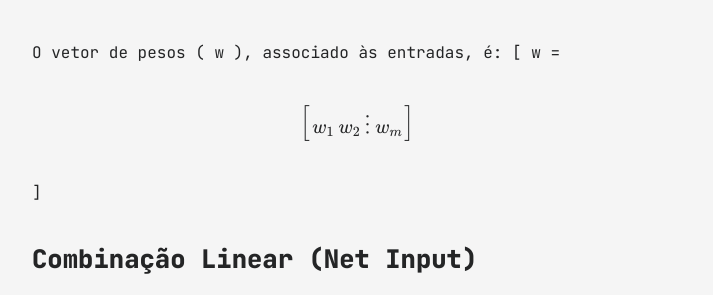
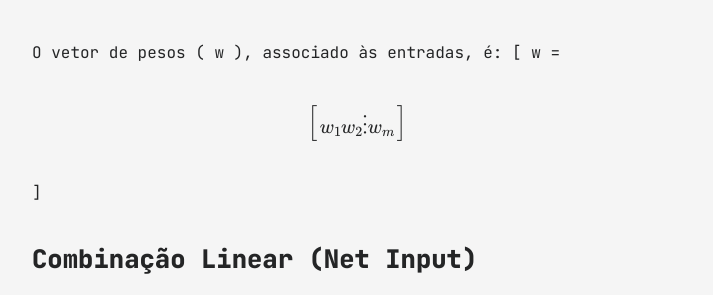
Before and after one commit to christianbaptista/jekyll-blog, a Jekyll site: the page built from all_collections/_posts/2024-11-26-the-formal-definition-of-the-artificial-neural.md, in a window 1280 px wide and 900 px high, scrolled down 1459 px. Shown: the part 172-467 px from the top of the window, without its empty margins (283-996 px from the left). Built offline with Jekyll 4.4.1, drawn with Linux system fonts in a browser that asks for light colours.

```diff
--- a/all_collections/_posts/2024-11-26-the-formal-definition-of-the-artificial-neural.md
+++ b/all_collections/_posts/2024-11-26-the-formal-definition-of-the-artificial-neural.md
@@ -37,9 +37,9 @@ O vetor de pesos \( w \), associado às entradas, é:
 \[
 w =
 \begin{bmatrix}
-w_1 \\\\
-w_2 \\\\
-\vdots \\\\
+w_1
+w_2
+\vdots
 w_m
 \end{bmatrix}
 \]
```
